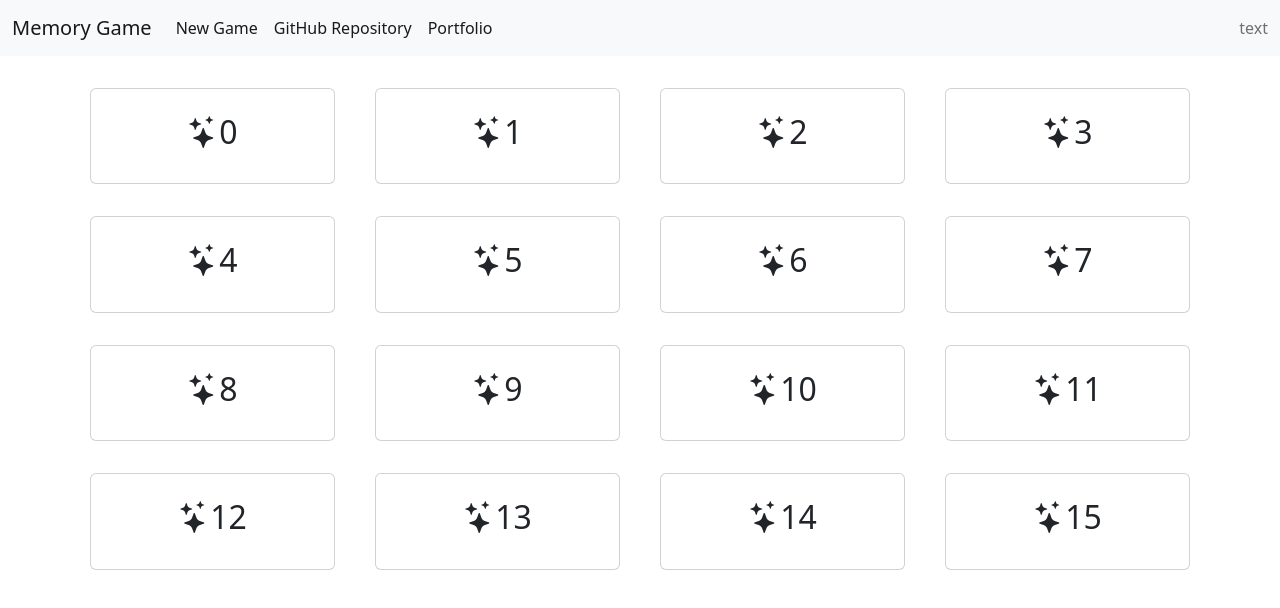
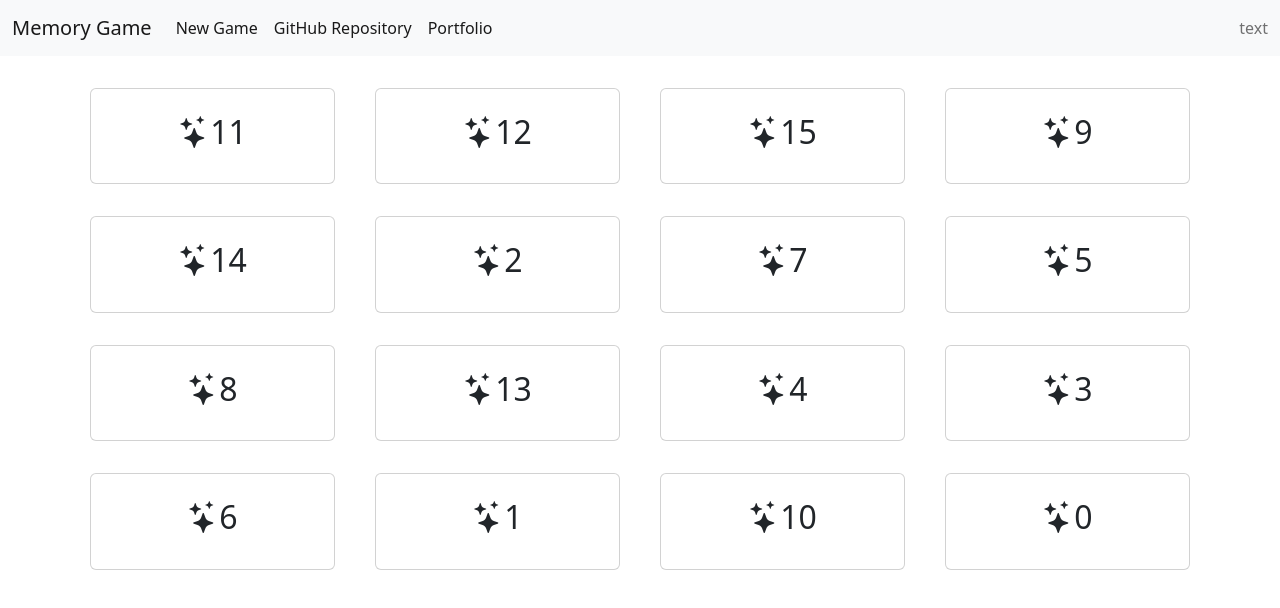
Before and after one commit to banuaggun/react-memory-game, a React (Create React App) app: page / in a window 1280 px wide. Shown: the top 608 px of the page. Built offline with nearby package versions, Linux system fonts and the light colour scheme.

Commit message:
Added card shuffle feature &  icons

```diff
--- a/src/components/Card.jsx
+++ b/src/components/Card.jsx
@@ -1,17 +1,31 @@
-import React from 'react'
+import React from "react";
 
-function Card({value}) {
-  return (
-    <div className='col-3'>
+const starsMarkClass = "bi bi-stars";
 
-      <center>
-        <div className="mx-2 my-3 py-4 card">
-          <h2><i className="bi bi-stars"></i>{value}</h2>
+const iconClass = [
+    "bi bi-kanban-fill",
+    "bi bi-yin-yang",
+    "bi bi-trophy-fill",
+    "bi bi-flower1",
+    "bi bi-music-note-list",
+    "bi bi-gift-fill",
+    "bi bi-hypnotize",
+    "bi bi-postage-heart-fill",
+];
+
+function Card({ value, visible }) {
+    return (
+        <div className="col-3">
+            <center>
+                <div className="mx-2 my-3 py-4 card">
+                    <h2>
+                        <i className={`${visible ? iconClass[value%8] : starsMarkClass}`}></i>
+                        {value}
+                    </h2>
+                </div>
+            </center>
         </div>
-
-      </center>
-    </div>
-  )
+    );
 }
 
-export default Card
+export default Card;
--- a/src/components/MainArea.jsx
+++ b/src/components/MainArea.jsx
@@ -13,14 +13,21 @@ function MainArea(props) {
       tempCardArray.push(i);
     }
     console.log(tempCardArray);
-    setcardArray(tempCardArray);
+    let shuffledArray = [];
+    for(let i = 0; i < difficulty * difficulty; i++){
+      const randomIndex = Math.floor(Math.random()*tempCardArray.length);
+      shuffledArray.push(tempCardArray[randomIndex]);
+      tempCardArray.splice(randomIndex, 1);
+    }
+    console.log(shuffledArray);
+    setcardArray(shuffledArray);
     // eslint-disable-next-line react-hooks/exhaustive-deps
   }, []);
   return (
     <div className='container my-3'>
       <div className="row">
         {cardArray.map((element) => {
-          return <Card key={element} value={element} />
+          return <Card key={element} value={element} visible={false} />
         })}
       </div>
 
```
